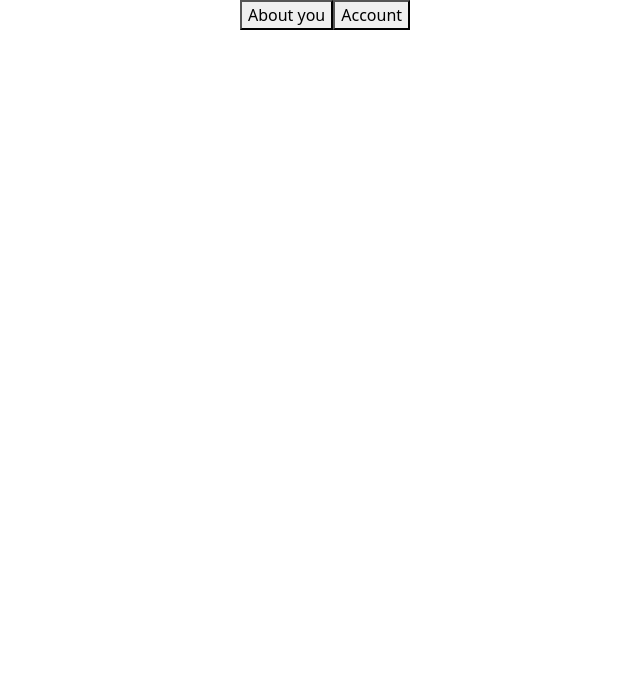
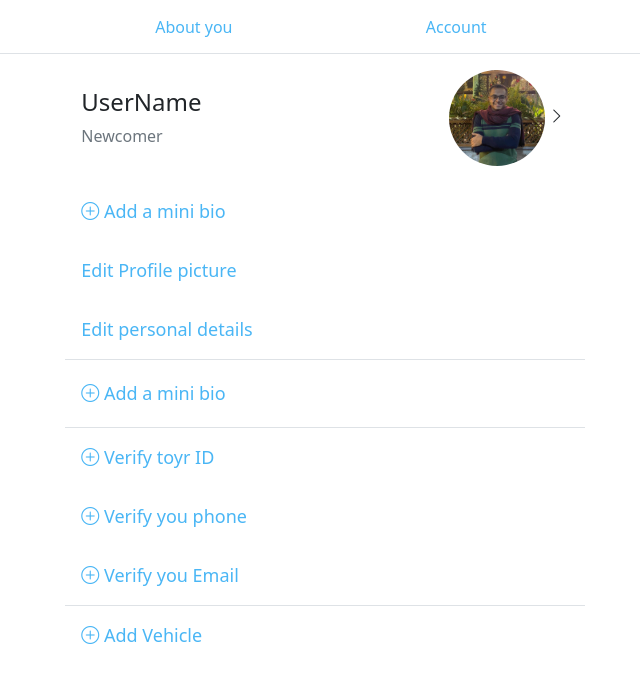
Before and after one commit to ahmedelsangek/Tawsela-Front, an Angular app: page / in a window 1280 px wide. Shown: the top 682 px of the page, without its empty margins (315-955 px from the left). Built offline with nearby package versions, Linux system fonts and the light colour scheme.

Commit message:
mark part

```diff
--- a/src/index.html
+++ b/src/index.html
@@ -9,6 +9,8 @@
   <!-- Bootstrap 5 CDN -->
   <script src="https://cdn.jsdelivr.net/npm/bootstrap@5.0.2/dist/js/bootstrap.bundle.min.js" integrity="sha384-MrcW6ZMFYlzcLA8Nl+NtUVF0sA7MsXsP1UyJoMp4YLEuNSfAP+JcXn/tWtIaxVXM" crossorigin="anonymous"></script>
   <link href="https://cdn.jsdelivr.net/npm/bootstrap@5.0.2/dist/css/bootstrap.min.css" rel="stylesheet" integrity="sha384-EVSTQN3/azprG1Anm3QDgpJLIm9Nao0Yz1ztcQTwFspd3yD65VohhpuuCOmLASjC" crossorigin="anonymous">
+<!-- Bootstarp Icons CDN -->
+<link rel="stylesheet" href="https://cdn.jsdelivr.net/npm/bootstrap-icons@1.5.0/font/bootstrap-icons.css">
 </head>
 <body>
   <app-root></app-root>
--- a/src/profile/profile.component.html
+++ b/src/profile/profile.component.html
@@ -1,6 +1,160 @@
 <!-- the start of two button navbar  -->
-<div class="d-flex justify-content-center align-self-center w-100 ">
-<button >About you</button>
-<button>Account</button>
+<div class="d-flex justify-content-center align-self-center w-100 header-container border-bottom ">
+<button name="headerBtn" id="firstShown" (click)="showAbout()" class="headerBtn" >About you</button>
+<button name="headerBtn" (click)="showAccount()" class="headerBtn" >Account</button>
 </div>
 <!-- the end of two buttons navbar  -->
+<!-- the start of the main body  -->
+<section *ngIf="aboutYou"  class="row justify-content-center">
+    <!-- the start of the name and photo part -->
+    <div class="col-12 col-md-5">
+    <div class="border-bottom">
+   <a href="#" class="d-flex justify-content-between align-items-center body-container text-decoration-none  p-3">
+       <div>
+           <h4 class="text-dark">UserName</h4>
+           <span class="text-muted">Newcomer</span>
+
+
+       </div>
+       <!-- the start of image and photo part -->
+       <div>
+       <img src="../assets/Images/Profile.jpg" class="img-responsive rounded-circle profileImg">
+       <a href="#" class="m-1 text-dark"><i class="bi bi-chevron-right"></i></a>
+         </div>
+         <!-- the end of image and photo part -->
+        </a>
+
+    <!-- the end of the name and photo part -->
+    <!-- the start of more infromation1 -->
+    <a href="#" class="info p-3 ">
+        <i class="bi bi-plus-circle"></i>
+        <span> Add a mini bio</span>
+    </a>
+    <!-- the end of more infromation 1-->
+     <!-- the start of more infromation 2-->
+     <a href="#" class="info p-3 ">
+        <span> Edit Profile picture</span>
+    </a>
+    <!-- the end of more infromation2 -->
+    <!-- the start of more infromation 3-->
+    <a href="#" class="info p-3 ">
+        <span> Edit personal details</span>
+    </a>
+    <!-- the end of more infromation3 -->
+</div>
+<!-- the start of the secon section  -->
+<div>
+ <!-- the start of more infromation1 -->
+ <a href="#" class="info p-3 my-1 ">
+    <i class="bi bi-plus-circle"></i>
+    <span> Add a mini bio</span>
+</a>
+<!-- the end of more infromation 1-->
+</div>
+<!-- the end of the second section -->
+<!-- the start of the third section  -->
+<div class="border-top border-bottom">
+    <!-- the start of more infromation1 -->
+    <a href="#" class="info p-3 ">
+        <i class="bi bi-plus-circle"></i>
+        <span> Verify toyr ID </span>
+    </a>
+    <!-- the start of more infromation1 -->
+    <a href="#" class="info p-3 ">
+        <i class="bi bi-plus-circle"></i>
+        <span> Verify you phone </span>
+    </a>
+    <!-- the start of more infromation1 -->
+    <a href="#" class="info p-3 ">
+        <i class="bi bi-plus-circle"></i>
+        <span> Verify you Email</span>
+    </a>
+
+</div>
+<!-- the end of the third section -->
+<!-- the start of the last section -->
+<div >
+     <!-- the start of more infromation1 -->
+     <a href="#" class="info p-3 ">
+        <i class="bi bi-plus-circle"></i>
+        <span> Add Vehicle </span>
+    </a>
+
+</div>
+<!-- the end of the last section -->
+</div>
+</section>
+<!-- the start of account section -->
+<section *ngIf="account" class="row justify-content-center">
+    <!-- the start of the main container -->
+  <div class="col-12 col-md-5">
+      <!-- the start of the first section -->
+      <div class="border-bottom">
+      <div class=" d-flex body-container my-1 p-3 justify-content-between">
+         <span>Ratings you've left</span>
+         <i class="bi bi-chevron-right"></i>
+      </div>
+    </div>
+      <!-- the end of the fisrt section  -->
+        <!-- the start of the second section -->
+        <div class="border-bottom">
+        <div class=" d-flex body-container  my-1 p-3 justify-content-between">
+            <span>Notifications, emails & SMS</span>
+            <i class="bi bi-chevron-right"></i>
+         </div>
+         <div class=" d-flex body-container my-1 p-3 justify-content-between">
+            <span>Password</span>
+            <i class="bi bi-chevron-right"></i>
+         </div>
+         <div class=" d-flex body-container my-1 p-3 justify-content-between">
+            <span>Postal address</span>
+            <i class="bi bi-chevron-right"></i>
+         </div>
+        </div>
+         <!-- the end of the second section  -->
+          <!-- the start of the third section -->
+        <div class="border-bottom">
+            <div class=" d-flex body-container  my-1 p-3 justify-content-between">
+                <span>Transfers</span>
+                <i class="bi bi-chevron-right"></i>
+             </div>
+             <div class=" d-flex body-container my-1 p-3 justify-content-between">
+                <span>Transfer methods</span>
+                <i class="bi bi-chevron-right"></i>
+             </div>
+             <div class=" d-flex body-container my-1 p-3 justify-content-between">
+                <span>Payment & refund</span>
+                <i class="bi bi-chevron-right"></i>
+             </div>
+            </div>
+             <!-- the end of the third section  -->
+             <!-- the start of the forth section -->
+             <div class="border-bottom">
+                <div class=" d-flex body-container my-1 p-3 justify-content-between">
+                    <span>Data protection</span>
+                    <i class="bi bi-chevron-right"></i>
+                 </div>
+             </div>
+             <!-- the end of the forh section -->
+              <!-- the start of the fifth section -->
+              <div class="border-bottom">
+                <div id="logOut" class=" d-flex my-1 p-3 ">
+                    <span>Log out</span>
+
+                 </div>
+             </div>
+             <!-- the end of the fifth section -->
+              <!-- the start of the final section -->
+              <div class="border-bottom">
+                <div id="logOut" class=" d-flex my-1 p-3 ">
+                    <span>Close my account</span>
+
+                 </div>
+             </div>
+             <!-- the end of the final section -->
+
+  </div>
+  <!-- te end of the main container -->
+</section>
+<!-- the end of account section -->
+<!-- the end of the main body -->
--- a/src/profile/profile.component.scss
+++ b/src/profile/profile.component.scss
@@ -0,0 +1,36 @@
+.header-container{
+    height:54px;
+}
+
+.headerBtn{
+    width: 20.5%;
+    border-top: 0px;
+    border-left: 0px;
+    border-right: 0px;
+    border-bottom: 0px;
+    background-color: white;
+    color: #4ab6f5;
+    &:focus{
+        border-bottom: 3px solid #054752;
+        color:#054752;
+    }
+}
+.body-container:hover{
+background-color:#ededed;
+}
+.profileImg{
+    width: 96px;
+}
+.info{
+    display: inline-block;
+    color:#4ab6f5;
+    text-decoration: none;
+    font-size: 18px;
+    width:100%;
+    &:hover{
+        background-color:#ededed;
+    }
+}
+#logOut{
+    color:#4ab6f5;
+}
--- a/src/profile/profile.component.ts
+++ b/src/profile/profile.component.ts
@@ -8,8 +8,19 @@ import { Component, OnInit } from '@angular/core';
 export class ProfileComponent implements OnInit {
 
   constructor() { }
+aboutYou:any;
+account:any;
+  ngOnInit(): void {
+    document.getElementById("firstShown")?.click();
+  }
 
-  ngOnInit(): void {
+  showAbout(){
+    this.aboutYou=true;
+    this.account=false;
+  }
+  showAccount(){
+    this.account=true;
+    this.aboutYou=false;
   }
 
 }
```
Also changed, not shown: src/assets/Images/Profile.jpg (added).
